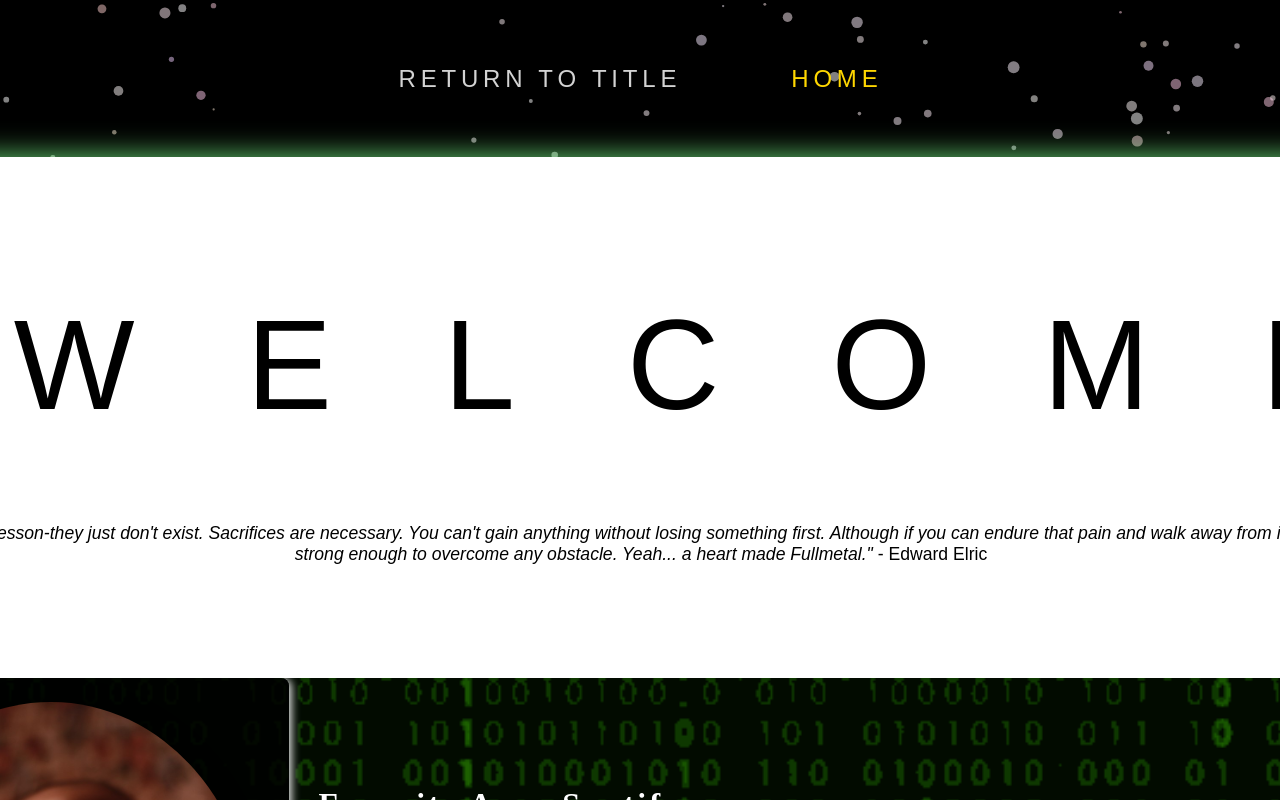
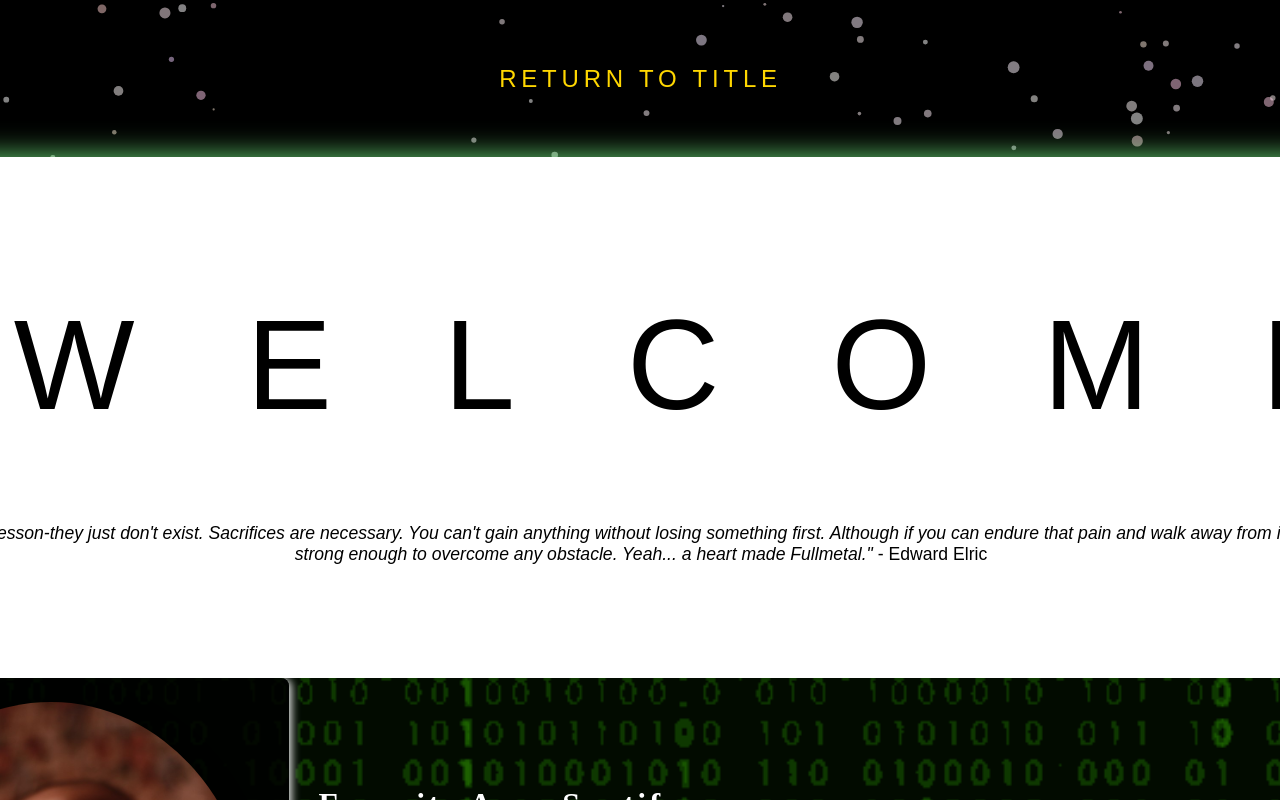
Before and after one commit to Jdave1125/jdsweng, a React (Vite) app: page /home in a window 1280 px wide. Shown: the top 800 px of the page. Built offline with nearby package versions, Linux system fonts and the light colour scheme; a web font is replaced by a local one.

Commit message:
nav bar correction

```diff
--- a/src/homepage.jsx
+++ b/src/homepage.jsx
@@ -186,8 +186,7 @@ const HomePage = () => {
     <div className='page-container'>
 
       <div className="links-container">
-        <a href="/" className="link">RETURN TO TITLE</a>
-        <a href="/home" className="link active">HOME</a>
+        <a href="/" className="link active">RETURN TO TITLE</a>
         {/* <a href="/portfolio" className="link">WORKS</a> */}
       </div>
 
@@ -198,7 +197,7 @@ const HomePage = () => {
 
         <div className='collage'>
           <div className='portrait'>
-            <img src='/IMG_5586.jpg' className="photo" alt='picture of a ridiculously handome man'/>
+            <img src='IMG_5586.jpg' className="photo" alt='picture of a ridiculously handome man'/>
             <h1 className='portraitName'>Jeremy David</h1>
           </div>
 
```
